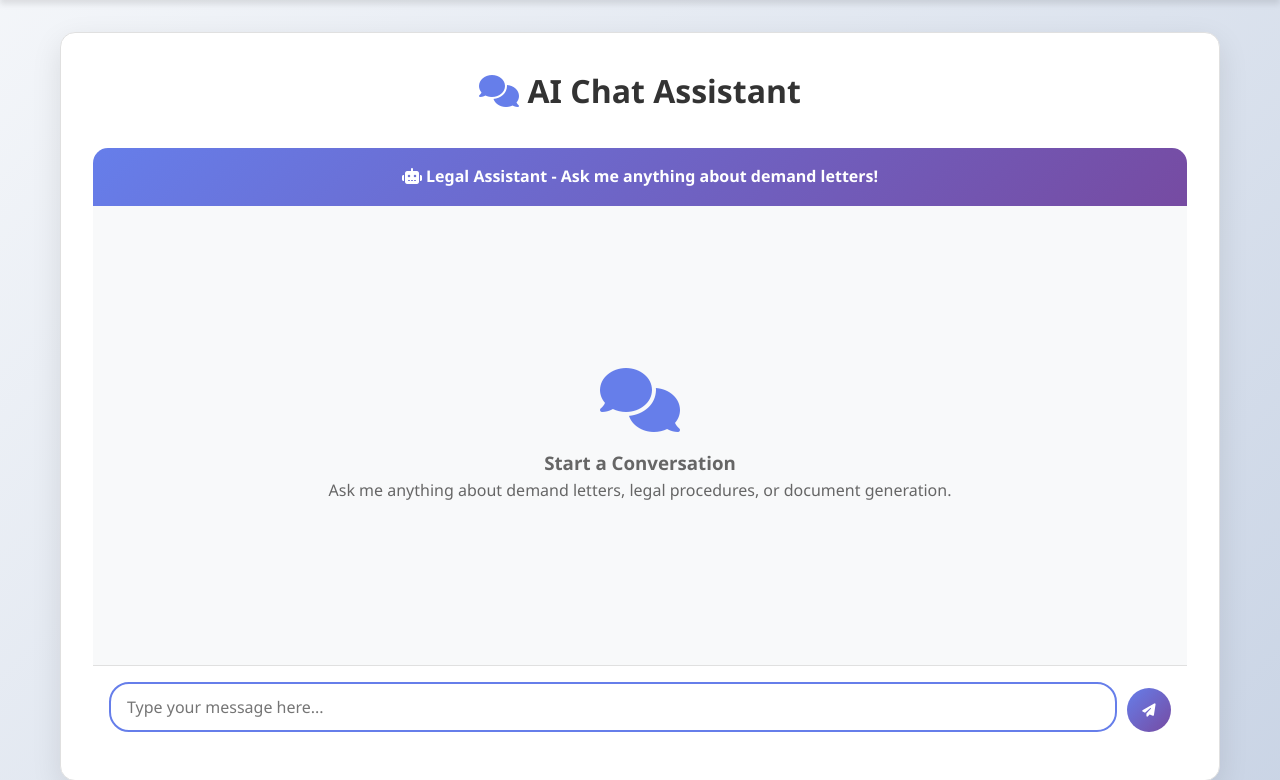
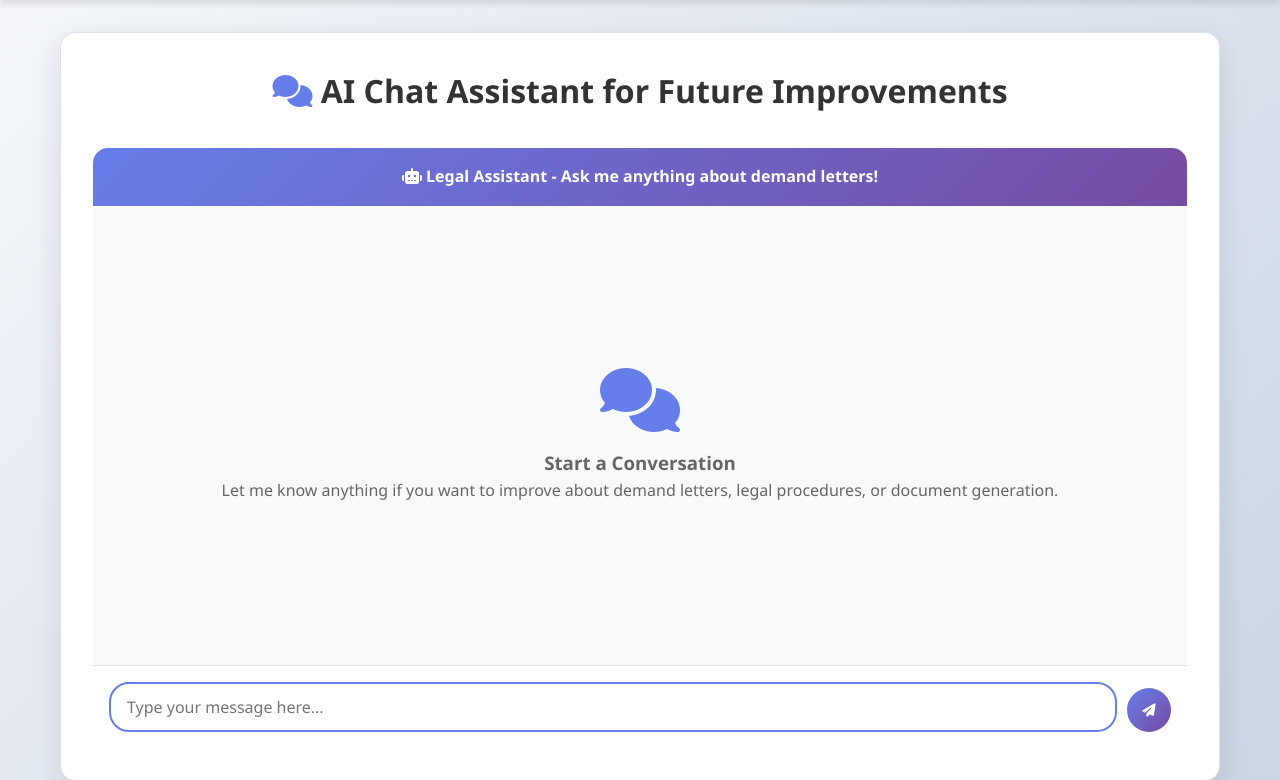
Before and after one commit to arcthaneaidelta/Docx-generation-with-database, a Flask app: page /chat in a window 1280 px wide. Shown: the part 78-858 px from the top of the page. Run offline with Flask 3, Linux system fonts and the light colour scheme; data that the repository does not hold is empty.

Commit message:
Update chat.html

```diff
--- a/Flask_App/templates/chat.html
+++ b/Flask_App/templates/chat.html
@@ -203,7 +203,7 @@
 {% block content %}
 <div class="card" data-aos="fade-up">
     <h1 style="text-align: center; margin-bottom: 2rem; color: #333;">
-        <i class="fas fa-comments" style="color: #667eea;"></i> AI Chat Assistant
+        <i class="fas fa-comments" style="color: #667eea;"></i> AI Chat Assistant for Future Improvements
     </h1>
 
     <div class="chat-container" data-aos="fade-up" data-aos-delay="200">
@@ -226,14 +226,14 @@
                  <div class="empty-chat">
                     <i class="fas fa-comments"></i>
                     <h3>Start a Conversation</h3>
-                    <p>Ask me anything about demand letters, legal procedures, or document generation.</p>
+                    <p>Let me know anything you want to imrove about demand letters, legal procedures, or document generation.</p>
                 </div>
 
             {% else %}
                 <div class="empty-chat">
                     <i class="fas fa-comments"></i>
                     <h3>Start a Conversation</h3>
-                    <p>Ask me anything about demand letters, legal procedures, or document generation.</p>
+                    <p> Let me know anything if you want to improve about demand letters, legal procedures, or document generation.</p>
                 </div>
             {% endif %}
         </div>
```
